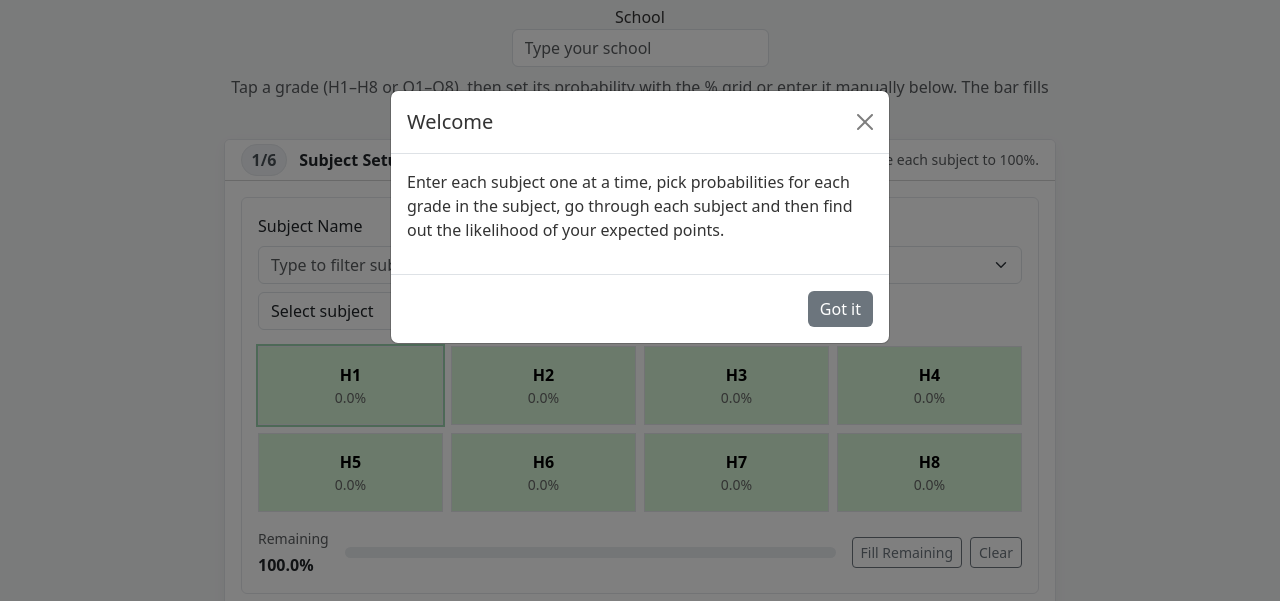
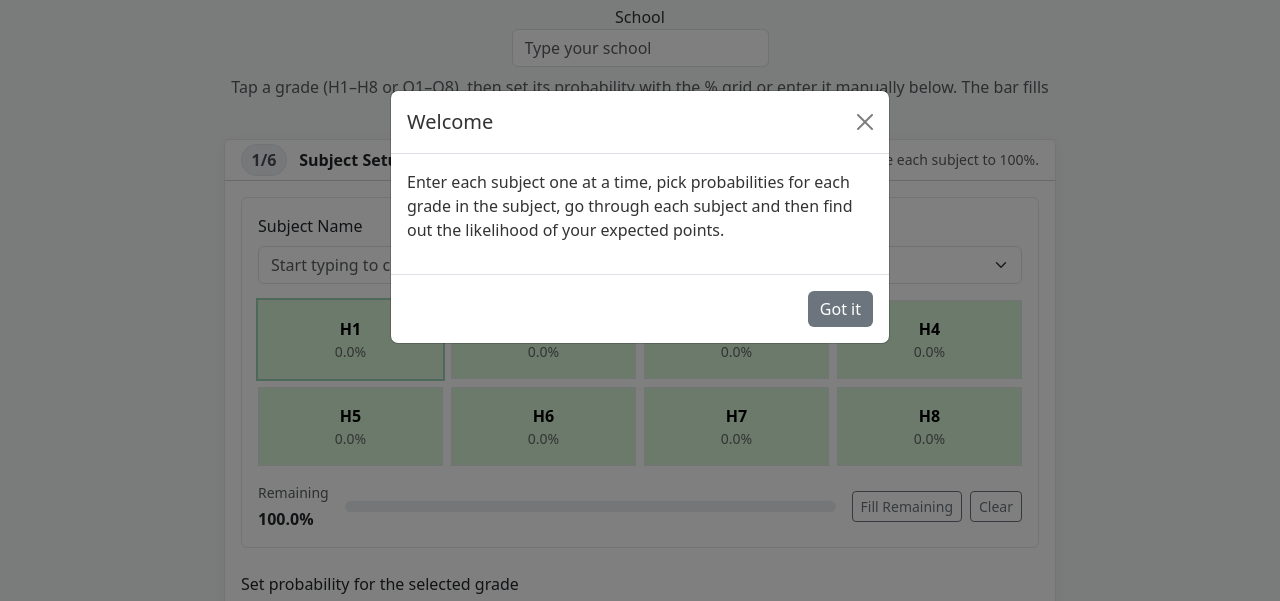
Before and after one commit to harryucc/predictor, a website: page public/index.html in a window 1280 px wide. Shown: the part 183-784 px from the top of the page. Drawn offline with nearby package versions, Linux system fonts and the light colour scheme; no server answers.

Commit message:
feat: add filterable subject dropdown

```diff
--- a/public/app.js
+++ b/public/app.js
@@ -23,7 +23,7 @@
         const stepNow = Q('stepNow');
         const stepTotal = Q('stepTotal');
         const subName = Q('subName');
-        const subFilter = Q('subFilter');
+        const subjectList = Q('subjectsList');
         const subLevel = Q('subLevel');
         const gradePills = Q('gradePills');
         const remainingLabel = Q('remainingLabel');
@@ -82,28 +82,19 @@
 
         let allSubjects = [];
         function populateSubjectOptions(){
-          subName.innerHTML = '<option value="">Select subject</option>';
+          subjectList.innerHTML = '';
           allSubjects
             .slice()
             .sort((a,b)=>a.localeCompare(b))
             .forEach(name => {
               const opt = document.createElement('option');
               opt.value = name;
-              opt.textContent = name;
-              subName.appendChild(opt);
+              subjectList.appendChild(opt);
             });
         }
         fetch('subjects.json').then(r=>r.json()).then(list=>{
           allSubjects = list;
           populateSubjectOptions();
-        });
-
-        subFilter.addEventListener('input', ()=>{
-          const f = subFilter.value.toLowerCase();
-          Array.from(subName.options).forEach(opt=>{
-            if (!opt.value) return;
-            opt.hidden = !opt.textContent.toLowerCase().includes(f);
-          });
         });
 
         function isValidSubject(name){
@@ -230,11 +221,7 @@
           subName.value = s.name;
           subLevel.value = s.level;
 
-          // Reset filter and ensure options shown
-          subFilter.value = '';
-          subFilter.dispatchEvent(new Event('input'));
-
-          subName.onchange = ()=> {
+          subName.oninput = ()=> {
             const val = subName.value;
             subjects[current].name = val;
             subjects[current].isMaths = (val === 'Mathematics');
--- a/public/index.html
+++ b/public/index.html
@@ -118,8 +118,8 @@
                     <div class="row g-3">
                       <div class="col-12 col-md-8">
                         <label class="form-label">Subject Name</label>
-                        <input id="subFilter" class="form-control mb-2" placeholder="Type to filter subjects">
-                        <select id="subName" class="form-select" required></select>
+                        <input id="subName" class="form-control" list="subjectsList" placeholder="Start typing to choose a subject" required>
+                        <datalist id="subjectsList"></datalist>
                       </div>
                       <div class="col-12 col-md-4">
                         <label class="form-label">Level</label>
```
